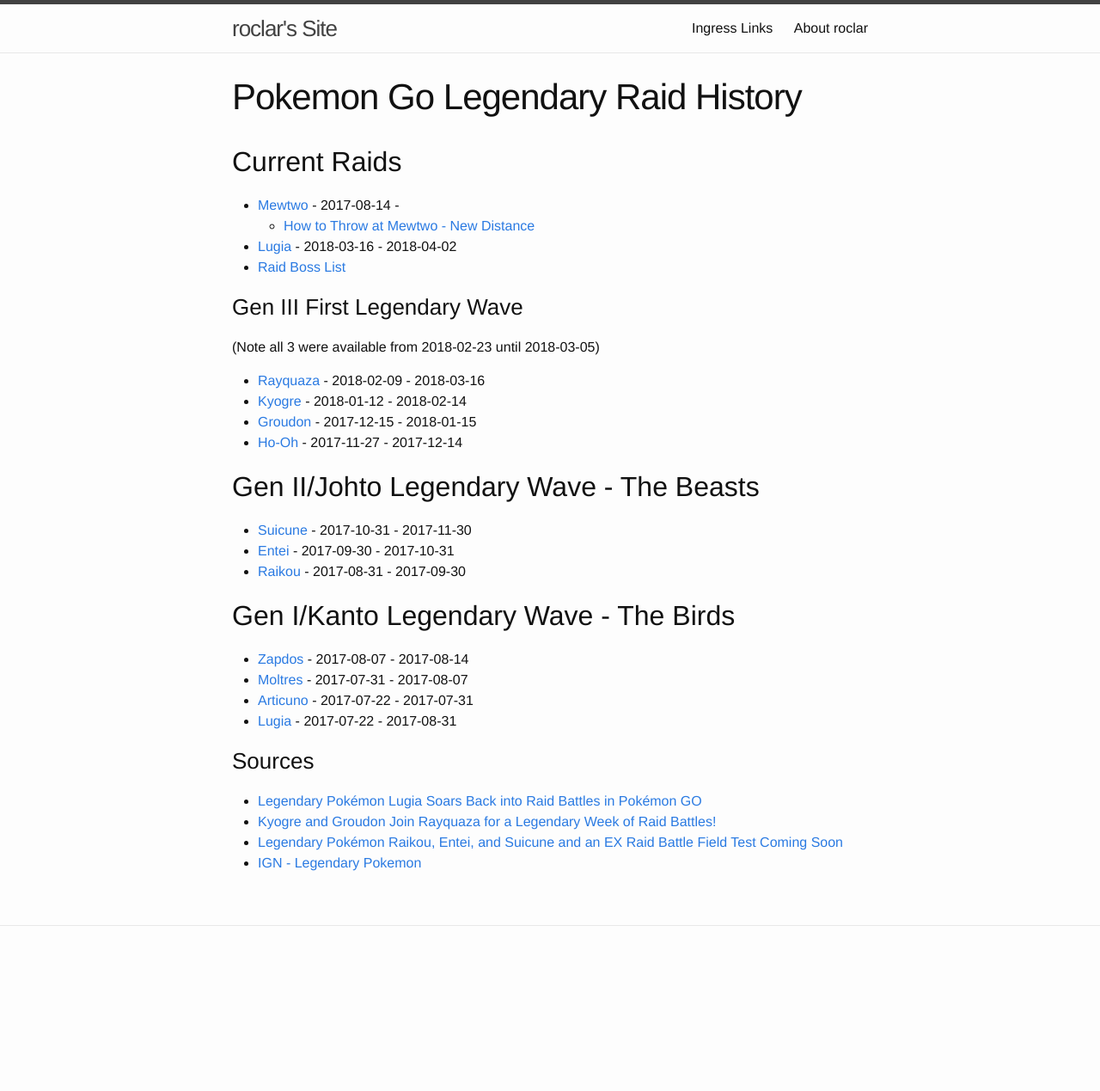
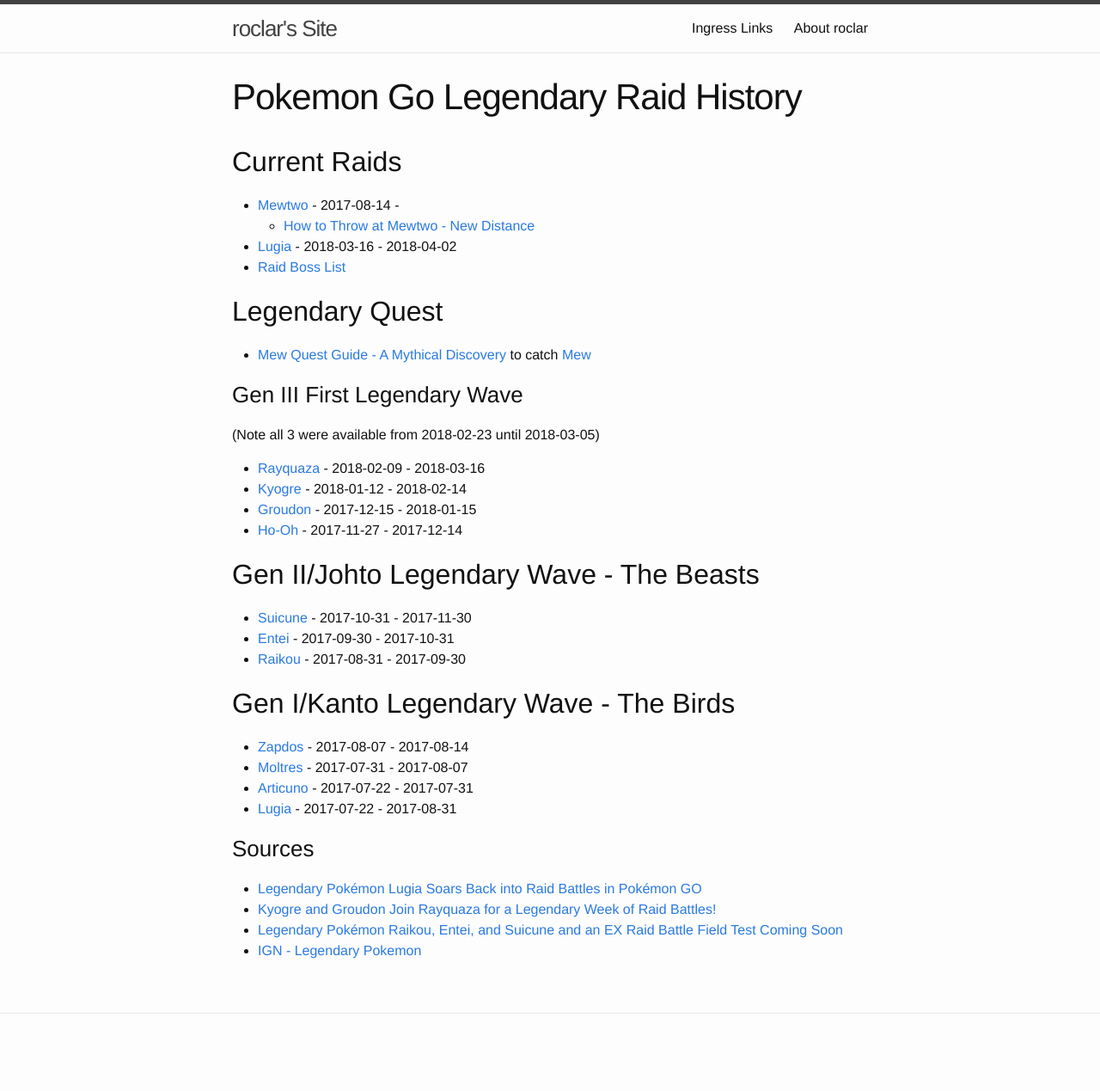
Before and after one commit to roclar/roclar.github.io, a Jekyll site: the page built from PoGoLegendaryHistory.md, in a window 1280 px wide. Shown: the whole page at 86% size. Built offline with Jekyll 4.4.1, drawn with Linux system fonts in a browser that asks for light colours; before the commit the page ends 1167 px from its top, so only the background shows below that.

Commit message:
Added link for Mew quest

```diff
--- a/PoGoLegendaryHistory.md
+++ b/PoGoLegendaryHistory.md
@@ -9,6 +9,9 @@
     - [How to Throw at Mewtwo - New Distance](https://www.youtube.com/watch?v=hmo9-FMX7CU)
 - [Lugia](https://db.pokemongohub.net/pokemon/249) - 2018-03-16 - 2018-04-02
 - [Raid Boss List](https://pokemongo.gamepress.gg/raid-boss-list)
+
+## Legendary Quest
+- [Mew Quest Guide - A Mythical Discovery](https://pokemongohub.net/post/guide/a-mythical-discovery-guide/) to catch [Mew](https://db.pokemongohub.net/pokemon/151)
 
 ### Gen III First Legendary Wave
 (Note all 3 were available from 2018-02-23 until 2018-03-05)
```
